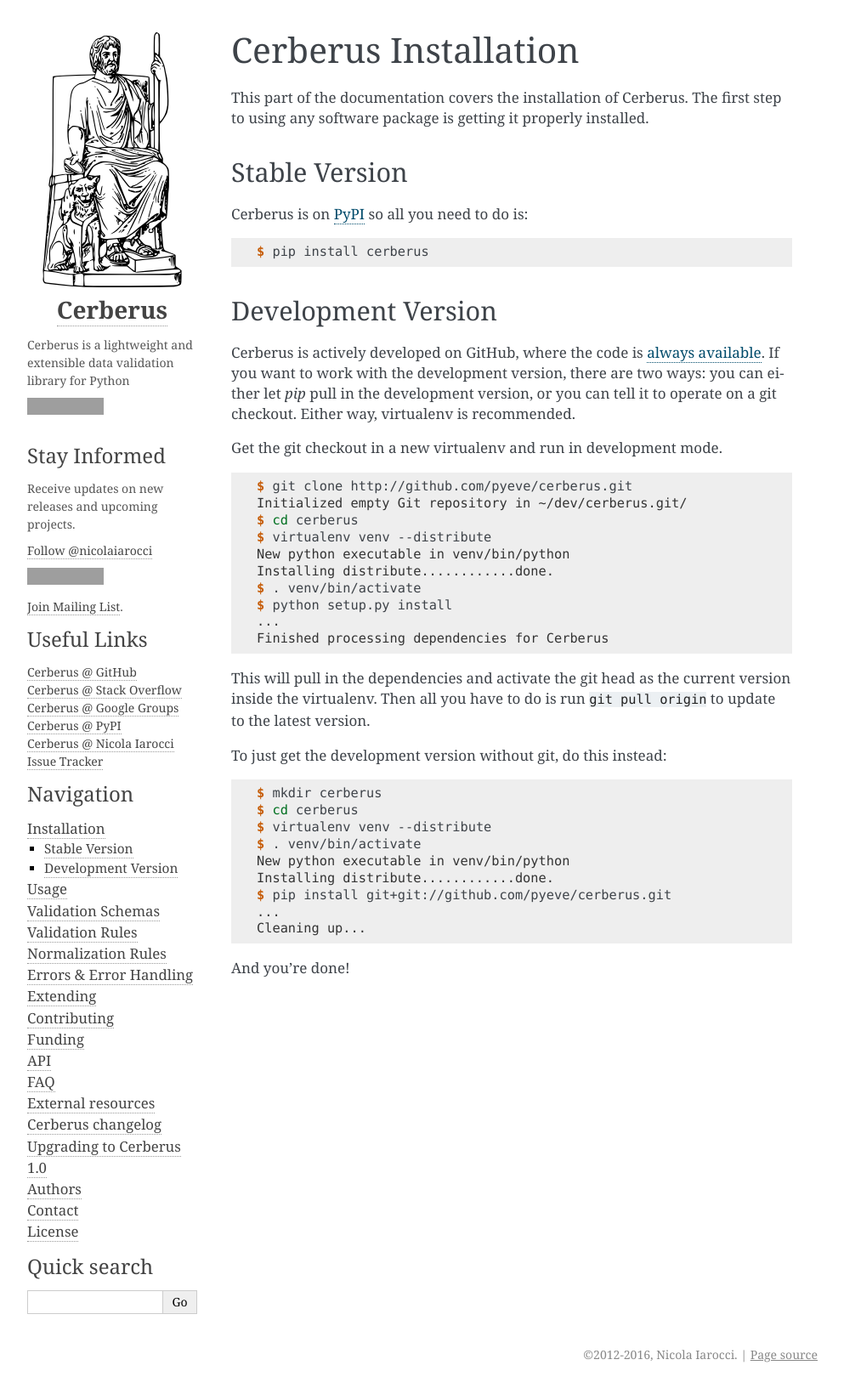
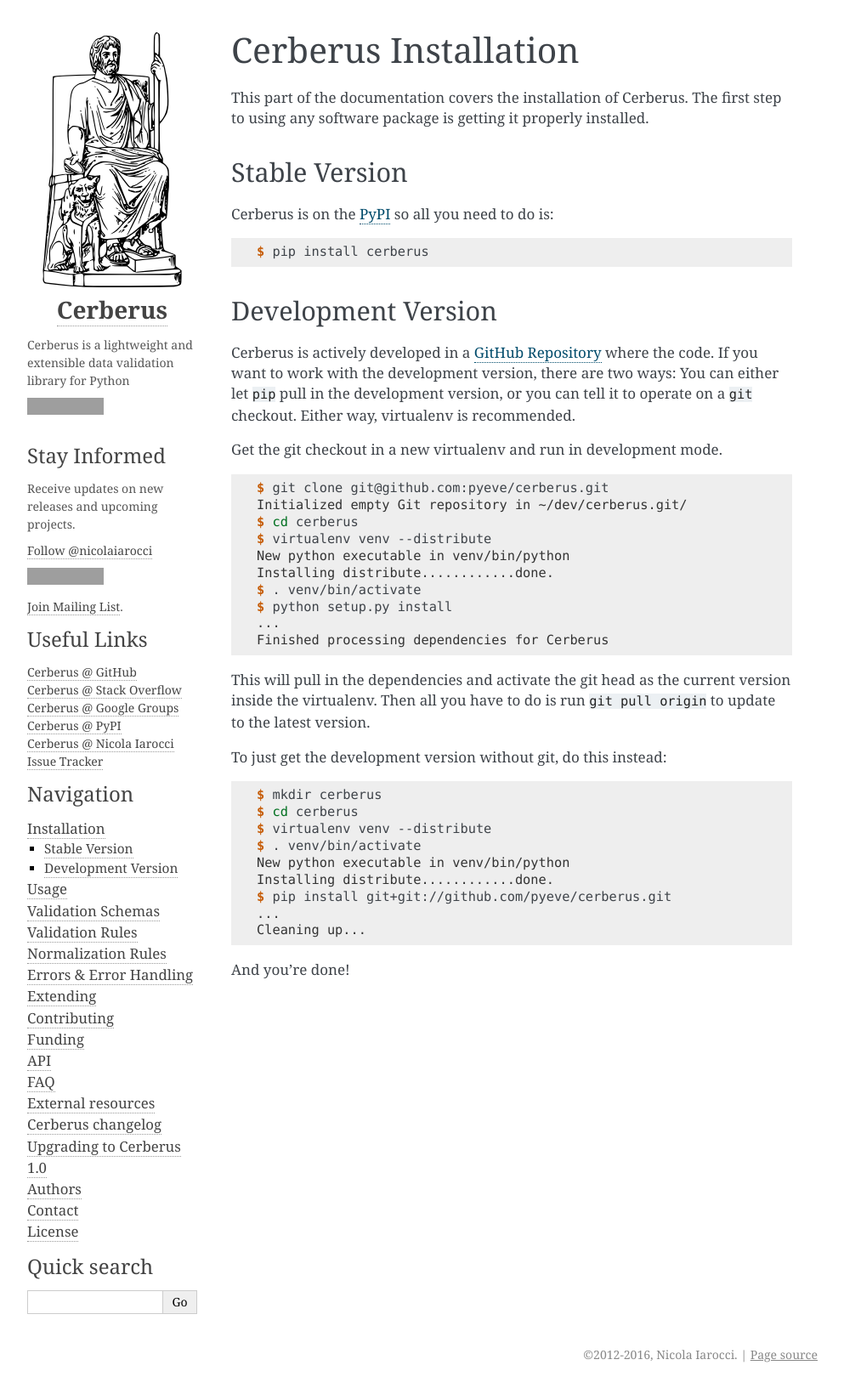
Before and after one commit to pyeve/cerberus, a Sphinx documentation site: the page built from docs/install.rst, in a window 1280 px wide. Shown: the whole page at 85% size, without its empty margins (148-1141 px from the left). Built offline with Sphinx 7.4.7, drawn with Linux system fonts in a browser that asks for light colours; comment, search, counter and statistics services are not loaded; grey boxes are pictures that could not be loaded.

Commit message:
Updates docs/install.rst to the state of the art

```diff
--- a/docs/install.rst
+++ b/docs/install.rst
@@ -4,28 +4,30 @@
 This part of the documentation covers the installation of Cerberus. The first
 step to using any software package is getting it properly installed.
 
+
 Stable Version
 --------------
-Cerberus is on `PyPI <https://pypi.python.org/pypi/Cerberus>`_ so all you need
-to do is:
+
+Cerberus is on the PyPI_ so all you need to do is:
 
 .. code-block:: console
 
     $ pip install cerberus
 
+
 Development Version
 -------------------
-Cerberus is actively developed on GitHub, where the code is `always available
-<https://github.com/pyeve/cerberus>`_. If you want to work with the
-development version, there are two ways: you can either let `pip` pull
-in the development version, or you can tell it to operate on a git checkout.
-Either way, virtualenv is recommended.
+
+Cerberus is actively developed in a `GitHub Repository`_ where the code. If you
+want to work with the development version, there are two ways: You can either
+let ``pip`` pull in the development version, or you can tell it to operate on a
+``git`` checkout. Either way, virtualenv is recommended.
 
 Get the git checkout in a new virtualenv and run in development mode.
 
 .. code-block:: console
 
-    $ git clone http://github.com/pyeve/cerberus.git
+    $ git clone git@github.com:pyeve/cerberus.git
     Initialized empty Git repository in ~/dev/cerberus.git/
     $ cd cerberus
     $ virtualenv venv --distribute
@@ -55,3 +57,7 @@
     Cleaning up...
 
 And you're done!
+
+
+.. _GitHub Repository: https://github.com/pyeve/cerberus
+.. _PyPI: https://pypi.org/project/Cerberus
```
